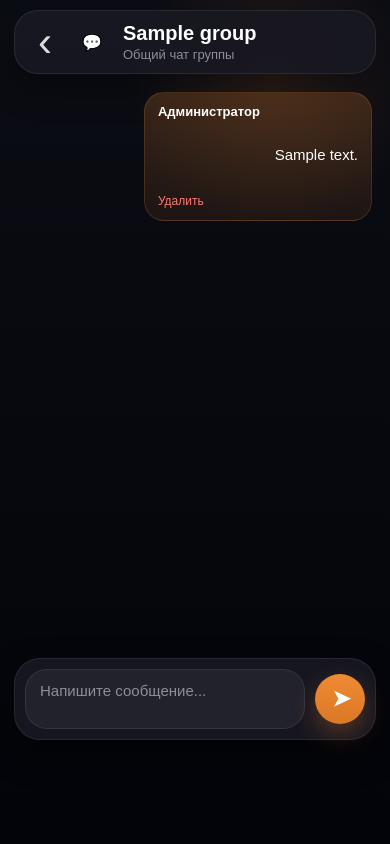
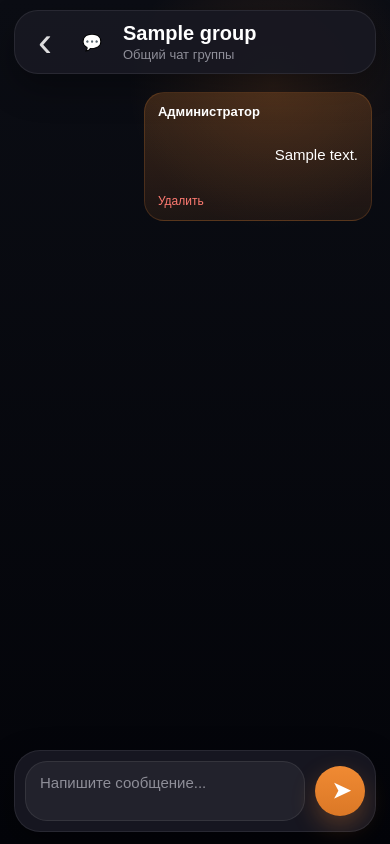
Before and after one commit to kiza821-code/basket-notifier, a Flask app: page /chat/1 in a window 390 px wide. Run offline with Flask 3, Linux system fonts and the light colour scheme; the visitor is signed in with stand-in values (Sample User, id 1); data comes from the database, SQL or seed files in the repository; tables that the repository leaves empty hold one stand-in row (values such as "Sample post"); parts of the project's set-up code (start-up, migrations or seed data) failed here and were passed over.

Commit message:
upd chat_room

```diff
--- a/static/style.css
+++ b/static/style.css
@@ -2705,3 +2705,31 @@ button:active {
         font-size: 22px;
     }
 }
+
+/* ===== CHAT ROOM WITHOUT BOTTOM NAV ===== */
+
+.chat-page {
+    padding-bottom: 92px !important;
+}
+
+.chat-input-bar {
+    bottom: max(12px, env(safe-area-inset-bottom)) !important;
+}
+
+.chat-scroll-area {
+    padding-bottom: 96px !important;
+}
+
+@media (max-width: 600px) {
+    .chat-page {
+        padding-bottom: 92px !important;
+    }
+
+    .chat-input-bar {
+        bottom: max(12px, env(safe-area-inset-bottom)) !important;
+    }
+
+    .chat-scroll-area {
+        padding-bottom: 96px !important;
+    }
+}
--- a/templates/chat_room.html
+++ b/templates/chat_room.html
@@ -4,7 +4,7 @@
     <meta charset="UTF-8">
     <title>Чат — {{ group["name"] }}</title>
     <meta name="viewport" content="width=device-width, initial-scale=1.0">
-    <link rel="stylesheet" href="{{ url_for('static', filename='style.css', v='18') }}">
+    <link rel="stylesheet" href="{{ url_for('static', filename='style.css', v='19') }}">
 </head>
 <body class="chat-page-body">
 
@@ -200,6 +200,5 @@
         });
     }
 </script>
-
 </body>
 </html>
```
